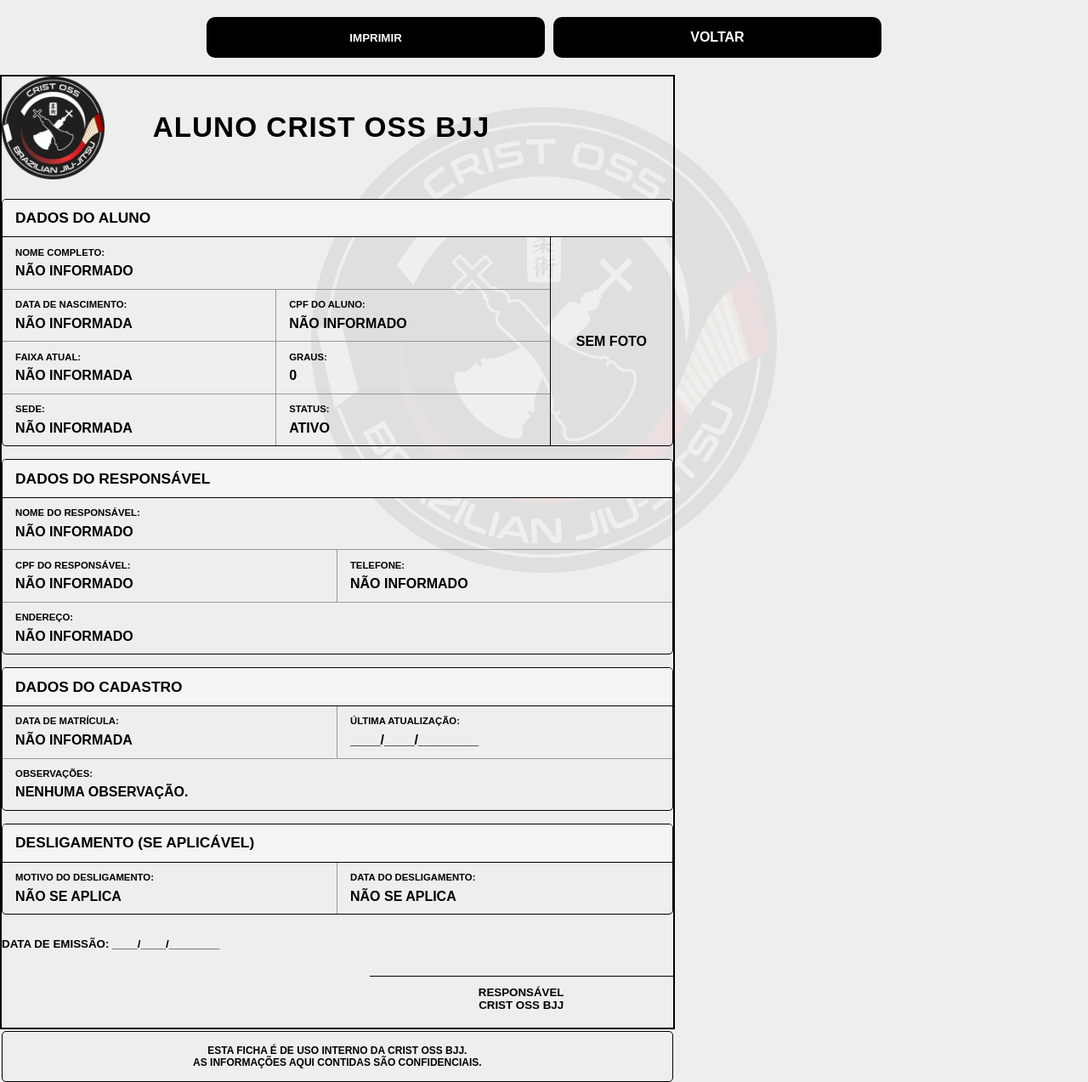
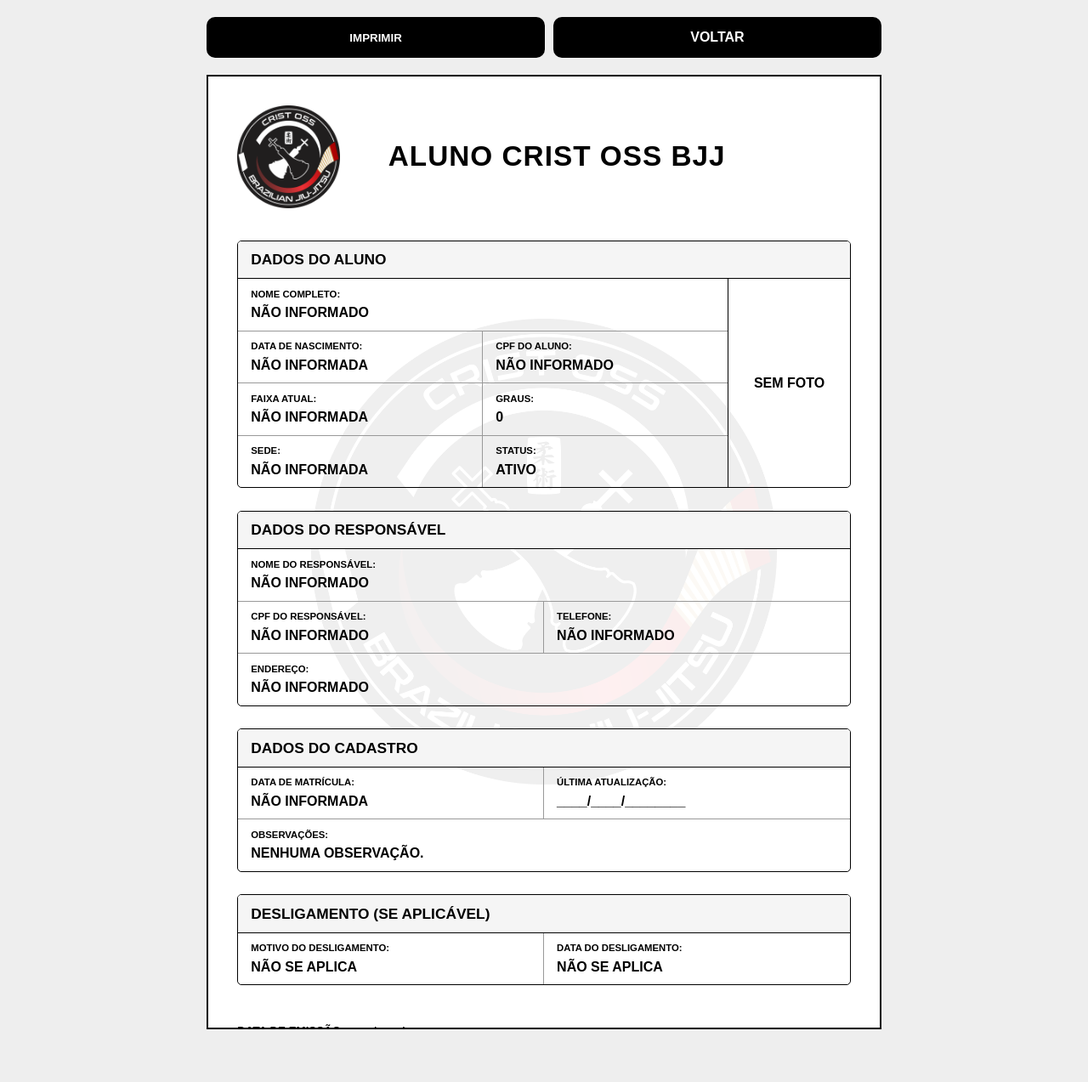
Before and after one commit to Irodg/certificados-web, a Flask app: template templates/ficha_aluno.html in a window 1280 px wide. Shown: the whole page at 85% size. After the commit the page ends 1211 px from the top, so only its background shows below. Run offline with Flask 3, Linux system fonts and the light colour scheme; the template is opened without the code that fills it, so the values that code supplies are empty.

Commit message:
Update ficha_aluno.html

```diff
--- a/templates/ficha_aluno.html
+++ b/templates/ficha_aluno.html
@@ -40,11 +40,14 @@ body{
 }
 
 .ficha{
-    margin:0;
     width:210mm;
     height:297mm;
+    margin:0 auto 30px auto;
+    background:white;
+    padding:9mm;
     border:2px solid #000;
-    page-break-after:auto;
+    position:relative;
+    overflow:hidden;
 }
 
 .ficha::before{
@@ -66,7 +69,7 @@ body{
     display:flex;
     align-items:center;
     gap:15mm;
-    margin-bottom:6mm;
+    margin-bottom:10mm;
 }
 
 .logo{
@@ -84,7 +87,7 @@ body{
 .secao{
     border:1.5px solid #000;
     border-radius:5px;
-    margin-bottom:4mm;
+    margin-bottom:7mm;
     overflow:hidden;
 }
 
@@ -157,7 +160,7 @@ body{
     display:grid;
     grid-template-columns:1fr 1fr;
     gap:20mm;
-    margin-top:7mm;
+    margin-top:12mm;
     font-size:10pt;
     font-weight:bold;
 }
@@ -175,7 +178,7 @@ body{
 .aviso{
     border:1.5px solid #000;
     border-radius:5px;
-    margin-top:6mm;
+    margin-top:10mm;
     padding:4mm;
     text-align:center;
     font-size:9pt;
@@ -193,10 +196,10 @@ body{
 
     .ficha{
         margin:0;
+        width:210mm;
+        height:297mm;
         border:2px solid #000;
-        width:210mm;
-        min-height:297mm;
-        page-break-after:always;
+        page-break-after:auto;
     }
 
     @page{
```
